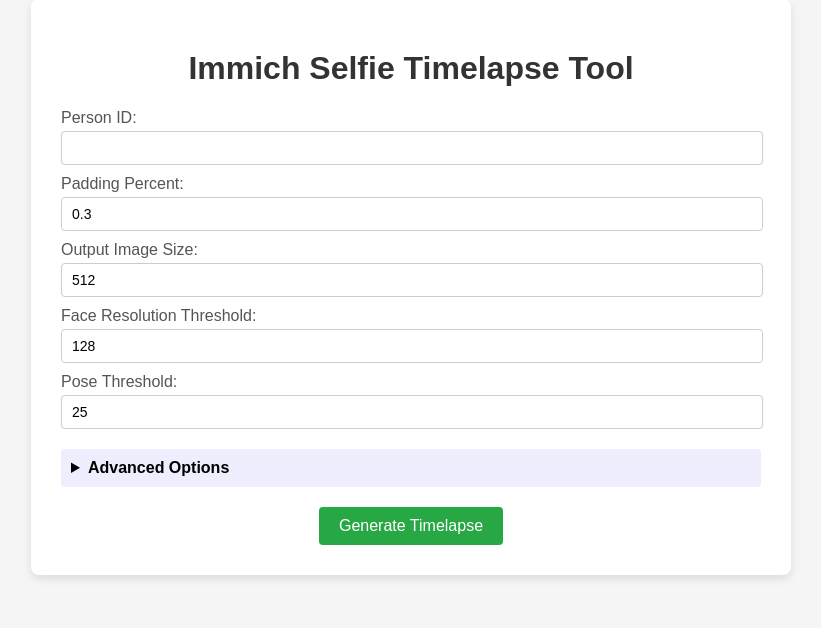
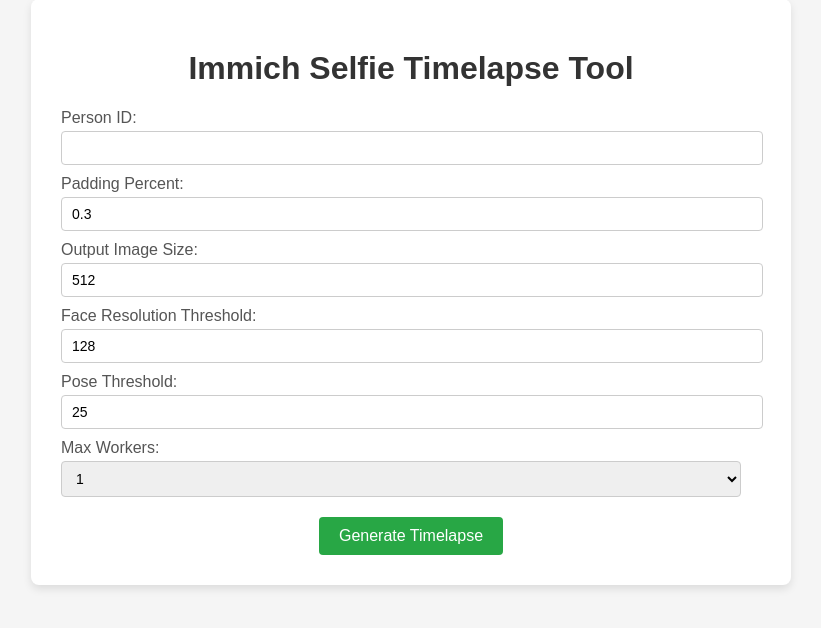
Before and after one commit to YarosMallorca/immich-automated-selfie-timelapse, a Flask app: page / in a window 1280 px wide. Shown: the part 51-679 px from the top of the page, without its empty margins (229-1050 px from the left). Run offline with Flask 3, Linux system fonts and the light colour scheme.

Commit message:
Make max workers a drop down selection

```diff
--- a/main.py
+++ b/main.py
@@ -1,4 +1,5 @@
 import os
+import multiprocessing
 from flask import Flask, request, render_template
 from timelapse import process_faces
 
@@ -9,28 +10,33 @@ API_KEY = os.environ.get("IMMICH_API_KEY", "")
 BASE_URL = os.environ.get("IMMICH_BASE_URL", "")
 OUTPUT_FOLDER = os.environ.get("OUTPUT_FOLDER", "output")
 
-# model paths
+# Model paths
 FACE_DETECT_MODEL = "mmod_human_face_detector.dat"
 LANDMARK_MODEL = "shape_predictor_68_face_landmarks.dat"
 
+LEFT_EYE_POS = (0.35, 0.45)
+AVAILABLE_CORES = multiprocessing.cpu_count()
 
 @app.route("/", methods=["GET", "POST"])
 def index():
     result = None
     error = None
+    # Create max_workers_options as a list of numbers from 1 to AVAILABLE_CORES
+    max_workers_options = list(range(1, AVAILABLE_CORES + 1))
     if request.method == "POST":
         try:
+            # Read critical parameters from environment variables
             api_key = API_KEY
             base_url = BASE_URL
             output_folder = OUTPUT_FOLDER
+
+            # Get user input from the form
             person_id = request.form["person_id"]
             padding_percent = float(request.form.get("padding_percent", 0.3))
             resize_size = int(request.form.get("resize_size", 512))
             face_resolution_threshold = int(request.form.get("face_resolution_threshold", 128))
             pose_threshold = float(request.form.get("pose_threshold", 25))
-            desired_left_eye_x = float(request.form.get("desired_left_eye_x", 0.35))
-            desired_left_eye_y = float(request.form.get("desired_left_eye_y", 0.45))
-            max_workers = int(request.form.get("max_workers", 4))
+            max_workers = int(request.form.get("max_workers", 1))  # default is 1
 
             processed_files = process_faces(
                 api_key=api_key,
@@ -43,7 +49,7 @@ def index():
                 min_face_width=face_resolution_threshold,
                 min_face_height=face_resolution_threshold,
                 pose_threshold=pose_threshold,
-                desired_left_eye=(desired_left_eye_x, desired_left_eye_y),
+                desired_left_eye=LEFT_EYE_POS,
                 max_workers=max_workers,
                 face_detect_model_path=FACE_DETECT_MODEL,
                 landmark_model_path=LANDMARK_MODEL
@@ -51,8 +57,7 @@ def index():
             result = f"Finished processing. {len(processed_files)} images saved in '{output_folder}'."
         except Exception as e:
             error = f"Error processing request: {e}"
-    return render_template("index.html", result=result, error=error)
-
+    return render_template("index.html", result=result, error=error, max_workers_options=max_workers_options)
 
 if __name__ == "__main__":
     app.run(host="0.0.0.0", port=5000)
--- a/templates/index.html
+++ b/templates/index.html
@@ -31,23 +31,14 @@
             color: #555;
         }
         input[type="text"],
-        input[type="number"] {
+        input[type="number"],
+        select {
             width: calc(100% - 20px);
             padding: 8px 10px;
             margin-top: 4px;
             border: 1px solid #ccc;
             border-radius: 4px;
             font-size: 14px;
-        }
-        details {
-            background: #eef;
-            padding: 10px;
-            margin: 20px 0;
-            border-radius: 4px;
-        }
-        summary {
-            font-weight: bold;
-            cursor: pointer;
         }
         button {
             background: #28a745;
@@ -103,21 +94,14 @@
                 Pose Threshold:
                 <input type="number" step="0.1" name="pose_threshold" value="{{ request.form.pose_threshold or 25 }}">
             </label>
-            <details>
-                <summary>Advanced Options</summary>
-                <label>
-                    Desired Left Eye X:
-                    <input type="number" step="0.01" name="desired_left_eye_x" value="{{ request.form.desired_left_eye_x or 0.35 }}">
-                </label>
-                <label>
-                    Desired Left Eye Y:
-                    <input type="number" step="0.01" name="desired_left_eye_y" value="{{ request.form.desired_left_eye_y or 0.45 }}">
-                </label>
-                <label>
-                    Max Workers:
-                    <input type="number" name="max_workers" value="{{ request.form.max_workers or 4 }}">
-                </label>
-            </details>
+            <label>
+                Max Workers:
+                <select name="max_workers">
+                    {% for i in max_workers_options %}
+                        <option value="{{ i }}" {% if request.form.max_workers|default('1')|int == i %}selected{% endif %}>{{ i }}</option>
+                    {% endfor %}
+                </select>
+            </label>
             <button type="submit">Generate Timelapse</button>
         </form>
         {% if result %}
```
